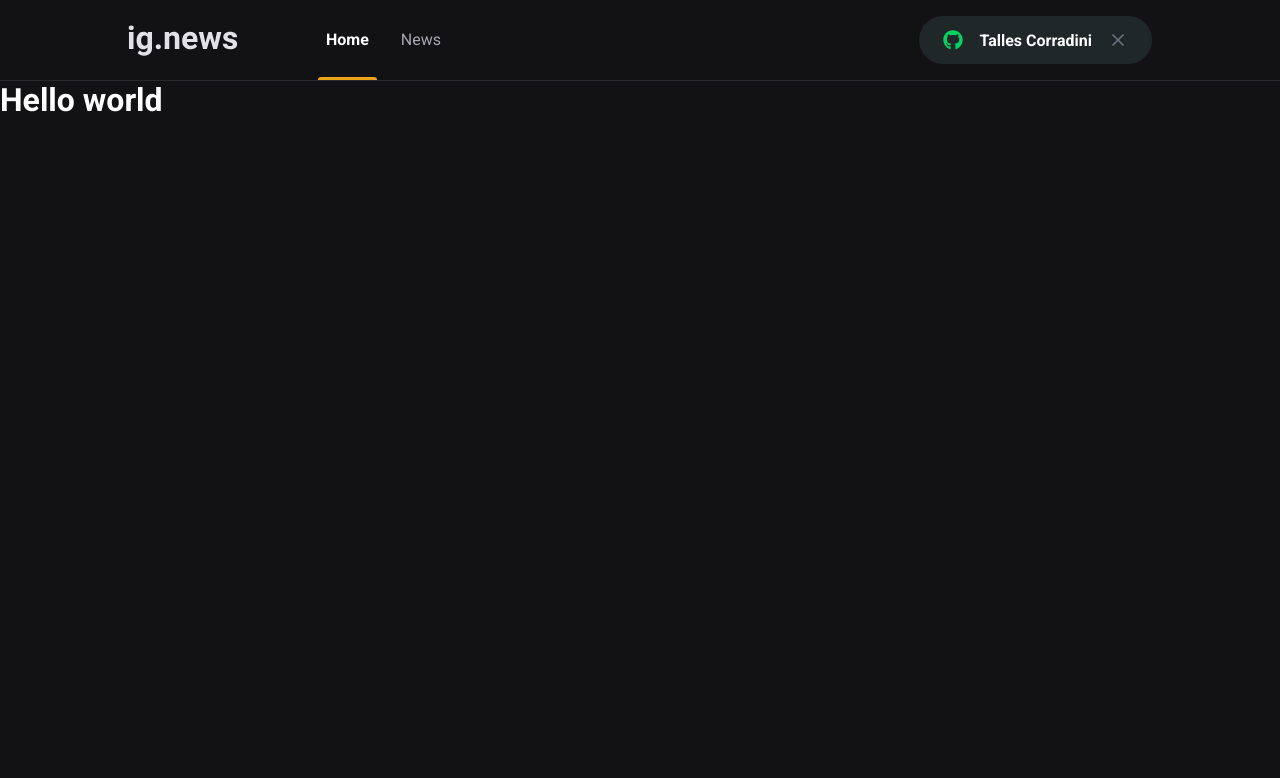
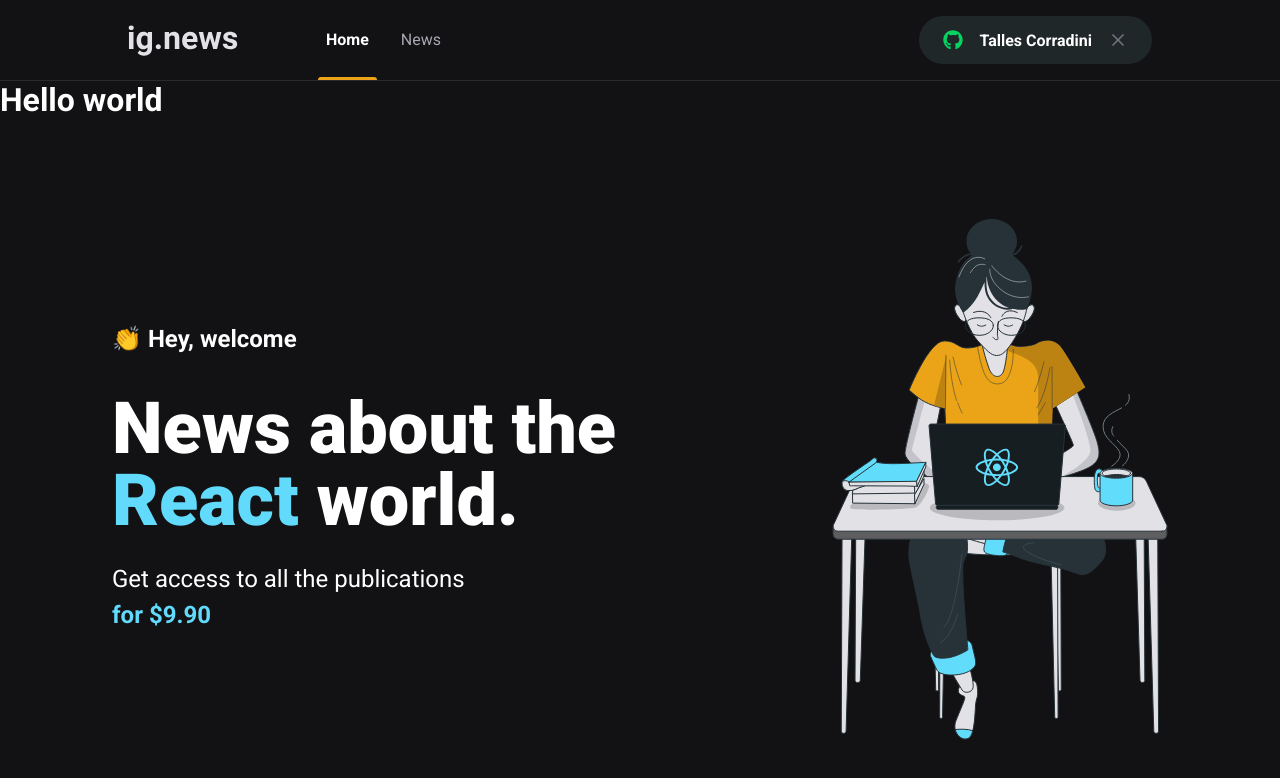
Before and after one commit to tallescorradini/ignite-reactjs-ignews, a Next.js app: page / in a window 1280 px wide. Shown: the top 778 px of the page. Built offline with nearby package versions, Linux system fonts and the light colour scheme.

Commit message:
feat: add hero section

```diff
--- /dev/null
+++ b/src/pages/home.module.scss
@@ -0,0 +1,41 @@
+.contentContainer {
+  display: flex;
+  align-items: center;
+  justify-content: space-between;
+
+  margin: 0 auto;
+  max-width: 1120px;
+  padding: 0 2rem;
+  height: calc(100vh - 5rem);
+}
+
+.hero {
+  max-width: 600px;
+
+  > span {
+    font-size: 1.5rem;
+    font-weight: bold;
+  }
+
+  h1 {
+    font-size: 4.5rem;
+    line-height: 4.5rem;
+    font-weight: 900;
+    margin-top: 2.5rem;
+
+    span {
+      color: var(--cyan-500);
+    }
+  }
+
+  p {
+    font-size: 1.5rem;
+    line-height: 2.25rem;
+    margin-top: 1.5rem;
+
+    span {
+      color: var(--cyan-500);
+      font-weight: bold;
+    }
+  }
+}
--- a/src/pages/index.tsx
+++ b/src/pages/index.tsx
@@ -1,14 +1,34 @@
 import Head from "next/head";
+
+import styles from "./home.module.scss";
 
 export default function Home() {
   return (
-    <div>
+    <>
       <Head>
-        <title> Inicio | Ig.news</title>
+        <title> Home | Ig.news</title>
       </Head>
       <header>
         <h1>Hello world</h1>
       </header>
-    </div>
+
+      <main className={styles.contentContainer}>
+        <section className={styles.hero}>
+          <span>👏 Hey, welcome</span>
+          <h1>
+            News about the <span>React</span> world.
+          </h1>
+          <p>
+            Get access to all the publications <br />
+            <span>for $9.90</span>
+          </p>
+        </section>
+
+        <img
+          src="/images/avatar.svg"
+          alt="Girl sitting behind a desk coding on a laptop"
+        />
+      </main>
+    </>
   );
 }
```
Also changed, not shown: public/images/avatar.svg (added).
